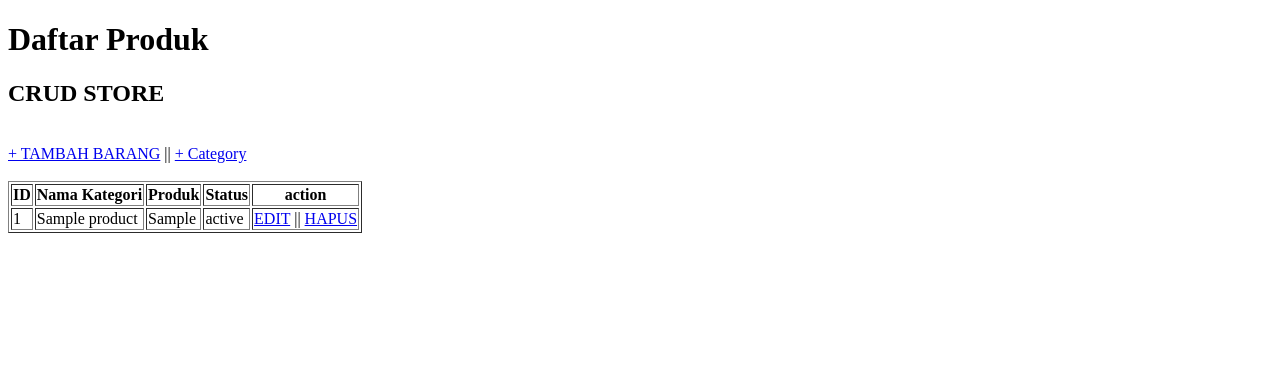
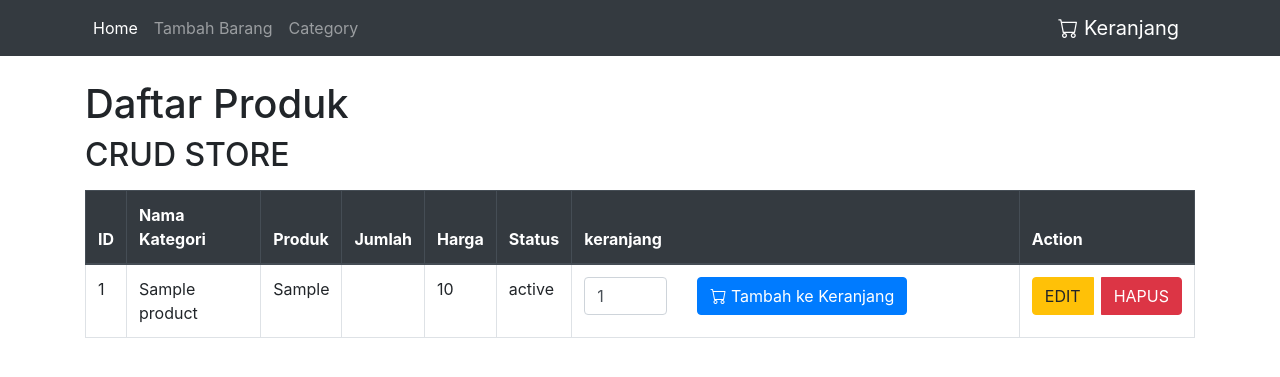
Before and after one commit to fahrizal-aulia/store, a PHP site: page / in a window 1280 px wide. Shown: the top 377 px of the page. Run offline with PHP 8.4, Linux system fonts and the light colour scheme; tables that the repository leaves empty or names only in its code hold one stand-in row (values such as "Sample post"); data that the repository does not hold is empty.

Commit message:
menambahkan keranjang V1

```diff
--- a/index.php
+++ b/index.php
@@ -1,9 +1,7 @@
 <?php
 include('koneksi.php');
-
 session_start();
 $_SESSION["favcolor"] = "green";
-
 
 ?>
 
@@ -13,27 +11,44 @@ $_SESSION["favcolor"] = "green";
     <meta charset="UTF-8">
     <meta name="viewport" content="width=device-width, initial-scale=1.0">
     <title>Store Products</title>
-</head>
+	<link href="https://maxcdn.bootstrapcdn.com/bootstrap/4.5.2/css/bootstrap.min.css" rel="stylesheet">
+	<link rel="stylesheet" href="https://cdn.jsdelivr.net/npm/bootstrap-icons@1.11.3/font/bootstrap-icons.min.css"></head>
 <body>
+    <nav class="navbar navbar-expand-lg navbar-dark bg-dark">
+        <div class="container">
+            <div class="collapse navbar-collapse" id="navbarNav">
+                <ul class="navbar-nav mr-auto">
+                    <li class="nav-item active">
+                        <a class="nav-link" href="#">Home <span class="sr-only">(current)</span></a>
+                    </li>
+                    <li class="nav-item">
+                        <a class="nav-link" href="tambah.php">Tambah Barang</a>
+                    </li>
+                    <li class="nav-item">
+                        <a class="nav-link" href="category.php">Category</a>
+                    </li>
+                </ul>
+				<a class="navbar-brand ml-auto" href="keranjang.php"><i class="bi bi-cart"></i> Keranjang</a>
+            </div>
+        </div>
+    </nav>
+
+    <div class="container mt-4">
         <h1>Daftar Produk</h1>
-    <table border='1'>
+        <table class="table table-bordered mt-3">
             <h2>CRUD STORE</h2>
-	<br/>
-	<a href="tambah.php">+ TAMBAH BARANG</a>
-	<span>  ||  </span>
-	<a href="category.php">+ Category</a>
-	<br/>
-	<br/>
-        <thead>
+            <thead class="thead-dark">
                 <tr>
                     <th>ID</th>
                     <th>Nama Kategori</th>
                     <th>Produk</th>
+                    <th>Jumlah</th>
+                    <th>Harga</th>
                     <th>Status</th>
-                <th>action</th>
+                    <th>keranjang</th>
+                    <th>Action</th>
                 </tr>
             </thead>
-
 
             <?php
             $no = 1;
@@ -44,16 +59,36 @@ $_SESSION["favcolor"] = "green";
                     <td><?php echo $no++; ?></td>
                     <td><?php echo $d['nama_category']; ?></td>
                     <td><?php echo $d['product']; ?></td>
+                    <td><?php echo $d['jumlah']; ?></td>
+                    <td><?php echo $d['harga']; ?></td>
                     <td><?php echo $d['status']; ?></td>
                     <td>
-					<a href="edit.php?id=<?php echo $d['id']; ?>">EDIT</a> ||
-					<a href="hapus.php?id=<?php echo $d['id']; ?>">HAPUS</a>
+                        <form method="POST" action="tambah_keranjang.php?id=<?php echo $d['id']; ?>">
+                            <div class="row w-auto">
+                                <div class="col-3">
+                                    <input type="number" value="1" name="jumlah_brg" class="form-control">
+                                </div>
+                                <div class="col-7" style="margin-right: -10px;">
+                                    <button class="btn btn-primary" type="submit"><i class="bi bi-cart"></i> Tambah ke Keranjang</button>
+                                </div>
+                            </div>
+                        </form>
+                    </td>
+				    <td>
+				        <div class="btn-group" role="group">
+				            <a href="edit.php?id=<?php echo $d['id']; ?>" class="btn btn-warning mr-2">EDIT</a>
+				            <a href="hapus.php?id=<?php echo $d['id']; ?>" class="btn btn-danger">HAPUS</a>
+				        </div>
 				    </td>
                 </tr>
                 <?php
             }
             ?>
+        </table>
+    </div>
 
-
+    <script src="https://code.jquery.com/jquery-3.5.1.slim.min.js"></script>
+    <script src="https://cdn.jsdelivr.net/npm/@popperjs/core@2.9.2/dist/umd/popper.min.js"></script>
+    <script src="https://maxcdn.bootstrapcdn.com/bootstrap/4.5.2/js/bootstrap.min.js"></script>
 </body>
 </html>
--- a/koneksi.php
+++ b/koneksi.php
@@ -9,12 +9,16 @@ if ($koneksi->connect_error) {
     // echo "Koneksi database berhasil! <br><br>";
     // $query = "SELECT * FROM tbl_products";
     // $query = "SELECT product, status, nama_category FROM tbl_products INNER JOIN tbl_category_product ON tbl_products.id_category = tbl_category_product.id;";
-    $query = "SELECT tbl_products.id,tbl_products.product, tbl_products.status, tbl_category_product.nama_category FROM tbl_products INNER JOIN tbl_category_product ON tbl_products.id_category = tbl_category_product.id;";
+    $query = "SELECT tbl_products.*, tbl_category_product.nama_category FROM tbl_products INNER JOIN tbl_category_product ON tbl_products.id_category = tbl_category_product.id;";
+
 
     $query1 = "SELECT * FROM tbl_category_product";
     $result = $koneksi->query($query);
     $result1 = $koneksi->query($query1);
+
+    return $koneksi;
 }
 
 
+
 ?>
```
Also changed, not shown: hapus_keranjang.php (added, +18 -0 lines), keranjang.php (added, +101 -0 lines), tambah_keranjang.php (added, +25 -0 lines). Lines whose indentation alone changed are shown as unchanged.
